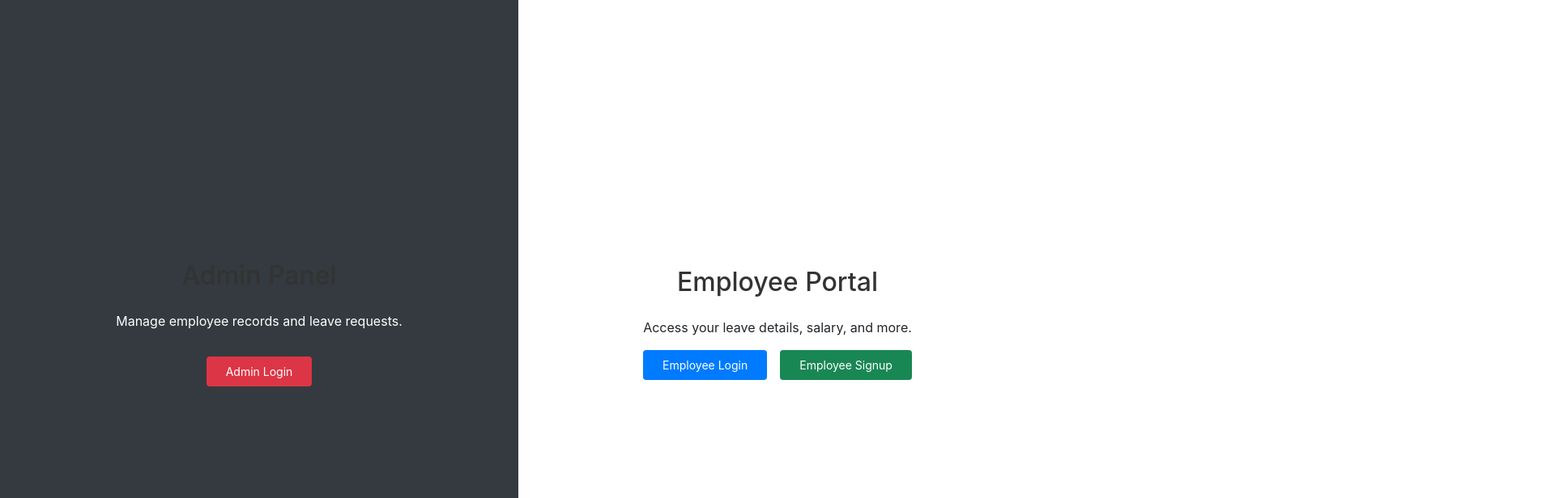
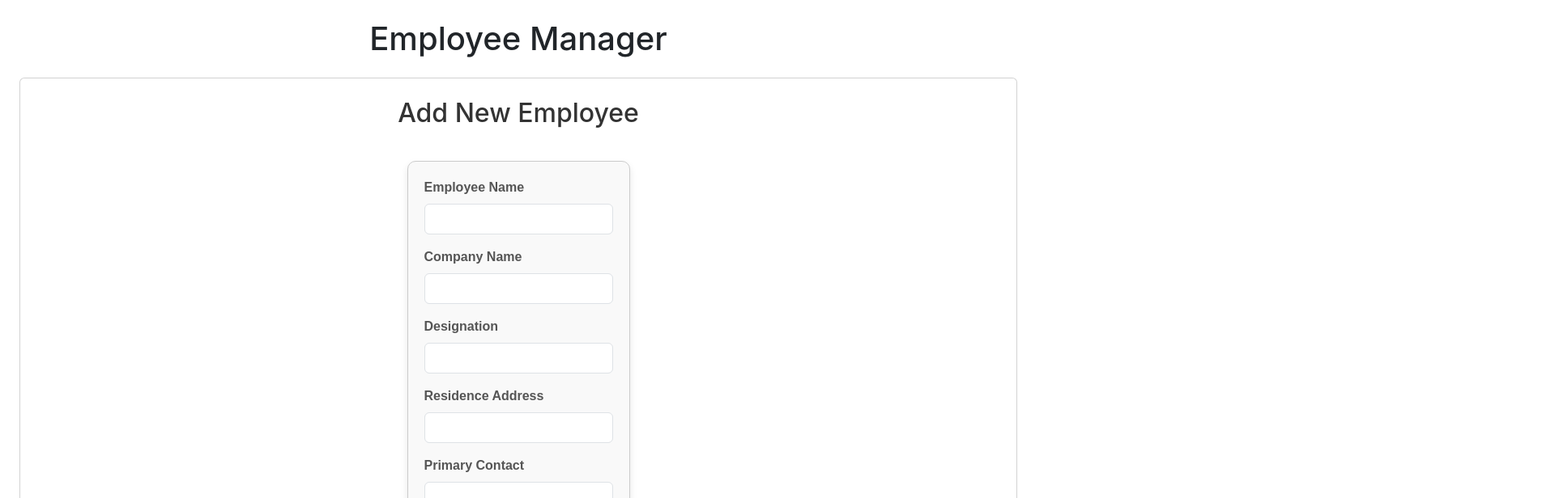
Before and after one commit to Suprita211/LeaveManagementSystem, a React (Create React App) app in the folder my-app/: page /emp-master in a window 1280 px wide. Before the commit this address led to /. Shown: the top 616 px of the page at 81% size, 1920 px wide, since content can reach past the window. Built offline with nearby package versions, Linux system fonts and the light colour scheme; no server answers; the HTML template or start-up script is replaced by a standard one.

Commit message:
build #5.1

```diff
--- a/my-app/src/App.js
+++ b/my-app/src/App.js
@@ -65,7 +65,7 @@ function App() {
         <Routes>
         <Route path="/" element={<HomeLoginPage />} />
           <Route path="/emp-leaveform" element={<EmployeeForm />} />
-          {/* <Route path="/emp-master" element={<EmpMaster />} /> */}
+          <Route path="/emp-master" element={<EmpMaster />} />
           <Route path="/view-employee" element={<View_UpdateEmployee />} />
           <Route path="/update-employee" element={<EmployeeDetails />} />
           <Route path="/leave-records" element={<LeaveRecords />} />
--- a/my-app/src/Components/Emp_Master.jsx
+++ b/my-app/src/Components/Emp_Master.jsx
@@ -7,6 +7,11 @@ const EmployeeManager = () => {
   const [formData, setFormData] = useState({
     EmpName: '',
     Designation: '',
+    Department: '',            // New field for Department
+    CompanyName: '',
+    EmployeeEmailID: '',       // New field for Employee Email ID
+    AadharNumber: '',         // New field for Aadhar Number
+    PANNumber: '',
     ResidenceAddress: '',
     PrimaryContactNumber: '',
     SecondaryContactNumber: '',
@@ -16,14 +21,12 @@ const EmployeeManager = () => {
     MarriedStatus: '',
     GuardianSpouseName: '',
     RetirementDate: '',
-    Department: '',            // New field for Department
-    EmployeeEmailID: '',       // New field for Employee Email ID
-    AadharNumber: '',         // New field for Aadhar Number
-    PANNumber: '',            // New field for PAN Number
+    UAN: '',
+    basic:'',
   });
 
   useEffect(() => {
-    axios.get('http://localhost:8080/api/employee')
+    axios.get('http://localhost:8080/api/all')
       .then(response => setEmployees(response.data))
       .catch(error => console.error('Error fetching employees:', error));
   }, []);
@@ -54,12 +57,17 @@ const EmployeeManager = () => {
 
   const handleSubmit = (e) => {
     e.preventDefault();
-    axios.post('http://localhost:8080/api/employee', formData)
+    axios.post('http://localhost:8080/api/', formData)
       .then(response => {
         setEmployees([...employees, response.data]);
         setFormData({
           EmpName: '',
           Designation: '',
+          Department: '',            // New field for Department
+          CompanyName : '',
+          EmployeeEmailID: '',       // New field for Employee Email ID
+          AadharNumber: '',         // New field for Aadhar Number
+          PANNumber: '',
           ResidenceAddress: '',
           PrimaryContactNumber: '',
           SecondaryContactNumber: '',
@@ -69,12 +77,10 @@ const EmployeeManager = () => {
           MarriedStatus: '',
           GuardianSpouseName: '',
           RetirementDate: '',
-          Department: '',            // New field for Department
-          EmployeeEmailID: '',       // New field for Employee Email ID
-          AadharNumber: '',         // New field for Aadhar Number
-          PANNumber: '',            // New field for PAN Number
-        });
-      })
+          UAN: ''  ,
+          basic:'',
+      });
+    })
       .catch(error => {
         console.error('Error submitting form:', error);
         alert('Error: ' + error.message);
@@ -161,6 +167,14 @@ const EmployeeManager = () => {
             <label className="form-label">PAN Number</label>
             <input type="text" className="form-control" name="PANNumber" value={formData.PANNumber} onChange={handleChange} required />
           </div>
+          <div className="mb-3">
+            <label className="form-label">UAN Number</label>
+            <input type="text" className="form-control" name="UAN" value={formData.UAN} onChange={handleChange} required />
+          </div>
+          <div className="mb-3">
+            <label className="form-label">Basic pay</label>
+            <input type="text" className="form-control" name="basic" value={formData.basic} onChange={handleChange} required />
+          </div>
           <button type="submit" className="btn btn-primary w-100">Add Employee</button>
         </form>
       </div>
--- a/my-app/src/Components/HomePage copy.jsx
+++ b/my-app/src/Components/HomePage copy.jsx
@@ -3,7 +3,7 @@ import { AppBar, Toolbar, Typography, Drawer, List, ListItem, ListItemText, CssB
 import { useNavigate } from 'react-router-dom';
 
 const menuItems = [
-  { text: 'Add employee', path: '/empMaster' },
+  { text: 'Add employee', path: '/emp-master' },
   { text: 'See All employees', path: '/emplist' },
   { text: 'Update Employee', path: '/update-employee' },
   { text: 'Salary Details', path: '/emp-salary' },
--- a/my-app/src/Components/viewsingleemployee.jsx
+++ b/my-app/src/Components/viewsingleemployee.jsx
@@ -16,7 +16,7 @@ const EmployeeDetails = () => {
     }
 
     try {
-      const response = await axios.get(`http://localhost:8080/api/employee/singleemployee/empID/${empID}`);
+      const response = await axios.get(`http://localhost:8080/api/singleemployee/empID/${empID}`);
       setEmployee(response.data);
       setUpdatedEmployee(response.data);
       setError("");
@@ -71,7 +71,7 @@ const EmployeeDetails = () => {
   const updateEmployee = async () => {
     try {
       const response = await axios.put(
-        `http://localhost:8080/api/employee/empID/${empID}`,
+        `http://localhost:8080/api/empID/${empID}`,
         updatedEmployee
       );
       setEmployee(response.data); // Updated response with new RetirementDate
```
